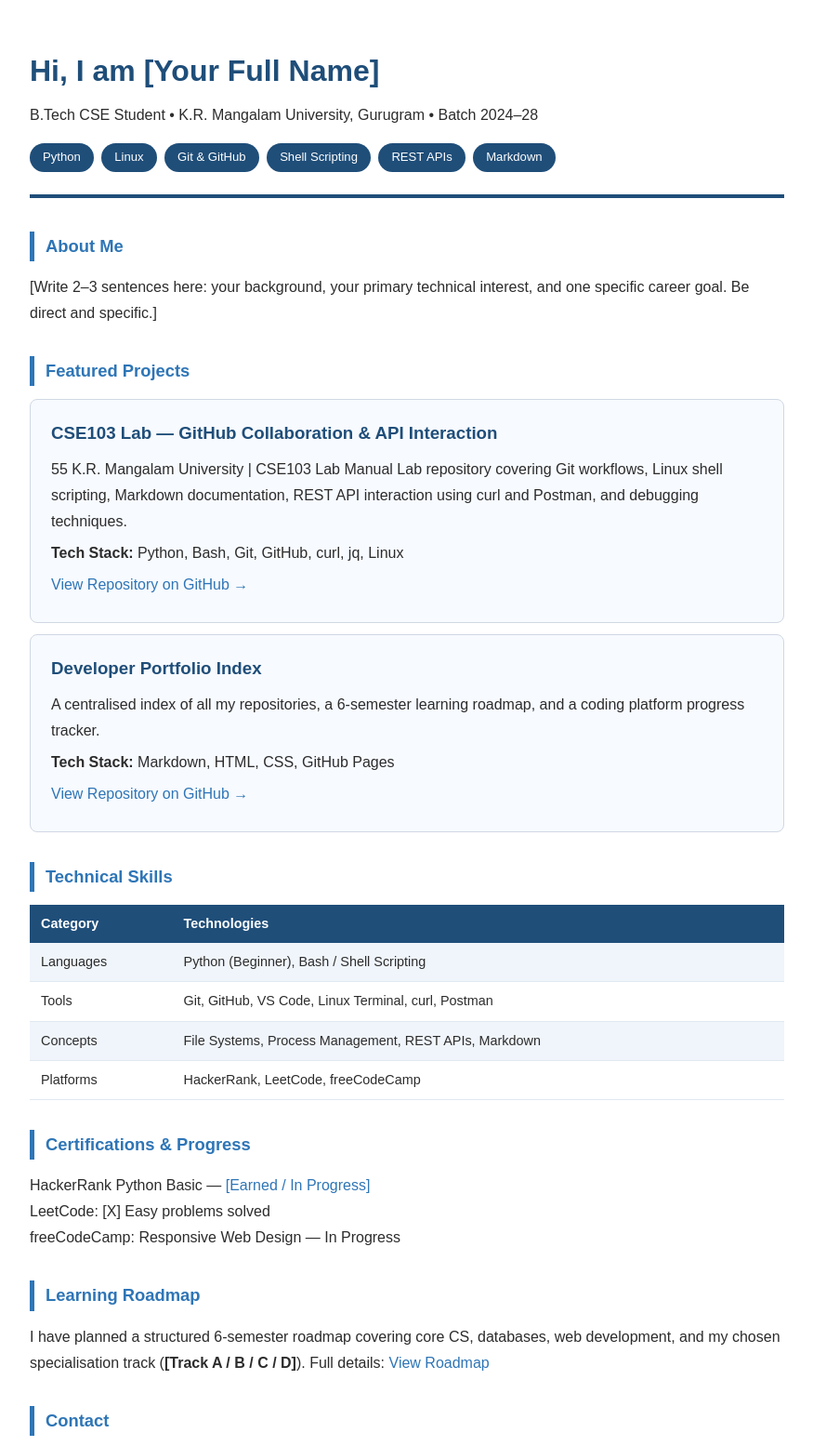
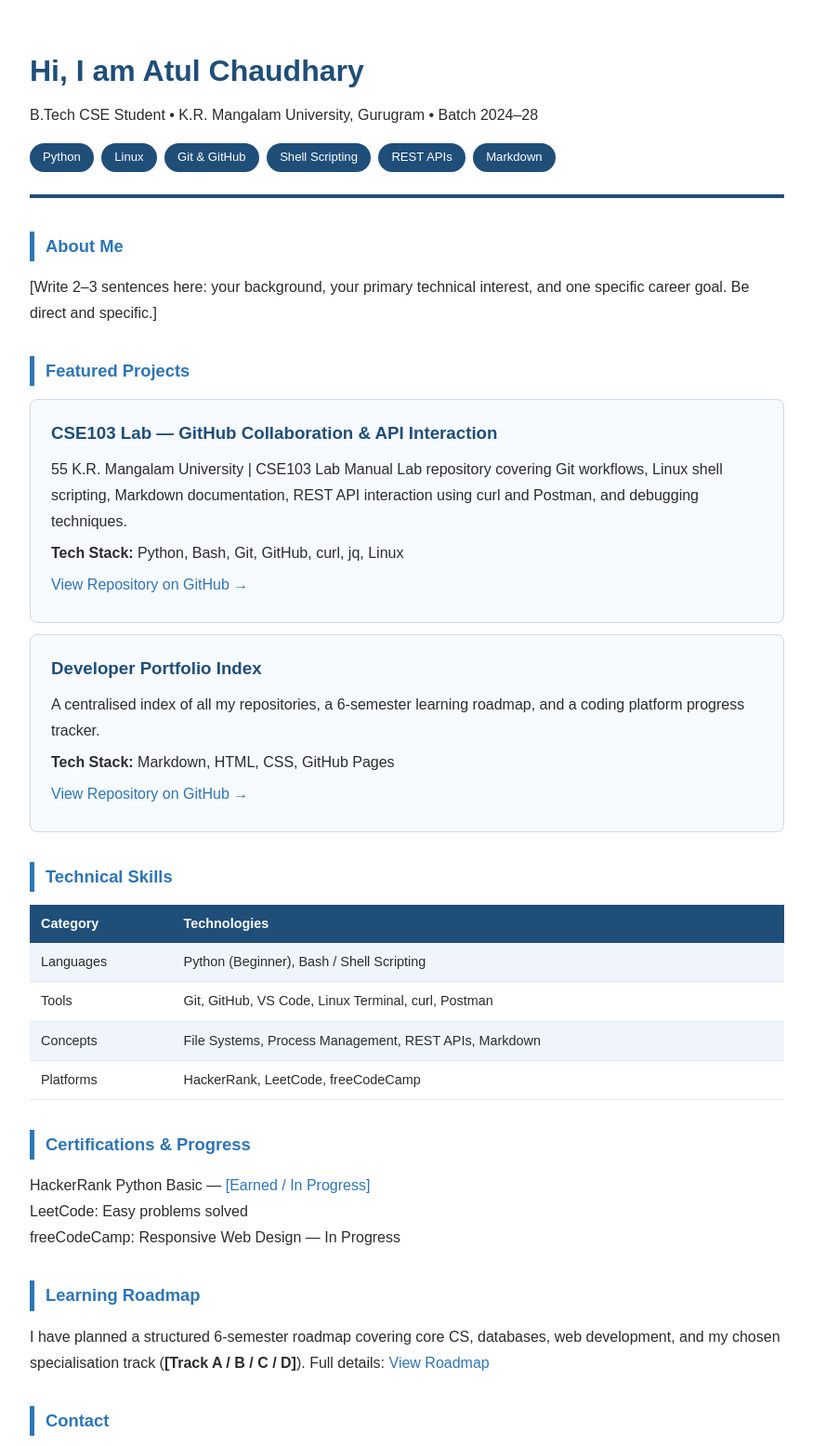
Before and after one commit to atul725754-maker/developer-portfolio, a plain HTML site: page index.html in a window 1280 px wide. Shown: the top 1555 px of the page at 93% size, without its empty margins (202-1077 px from the left). Drawn offline with Linux system fonts and the light colour scheme.

Commit message:
Update index.html

```diff
--- a/index.html
+++ b/index.html
@@ -9,7 +9,7 @@
 
 <meta name="viewport" content="width=device-width, initial-scale=1.0">
 
-<title> Attl Chaudhary— Developer Portfolio</title>
+<title> Atul  Chaudhary— Developer Portfolio</title>
 
 <style>
 
@@ -107,7 +107,7 @@ text-align: center; font-size: 0.82rem; color: #888;
 
 <header>
 
-<h1>Hi, I am [Your Full Name]</h1>
+<h1>Hi, I am Atul Chaudhary</h1>
 
 <p>B.Tech CSE Student • K.R. Mangalam University, Gurugram • Batch 2024–28</p>
 
@@ -223,7 +223,7 @@ HackerRank Python Basic —
 
 </p>
 
-<p>LeetCode: [X] Easy problems solved</p>
+<p>LeetCode:  Easy problems solved</p>
 
 <p>freeCodeCamp: Responsive Web Design — In Progress</p>
 
```
